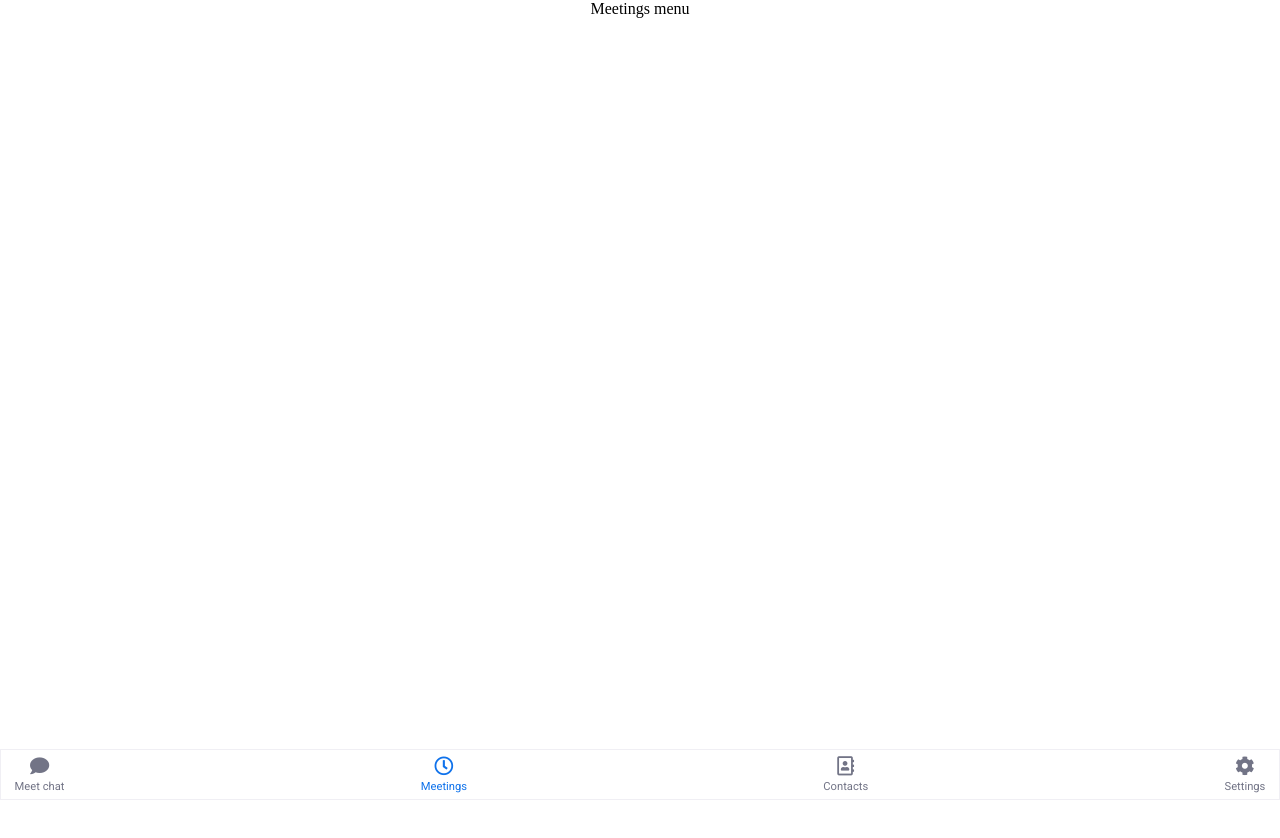
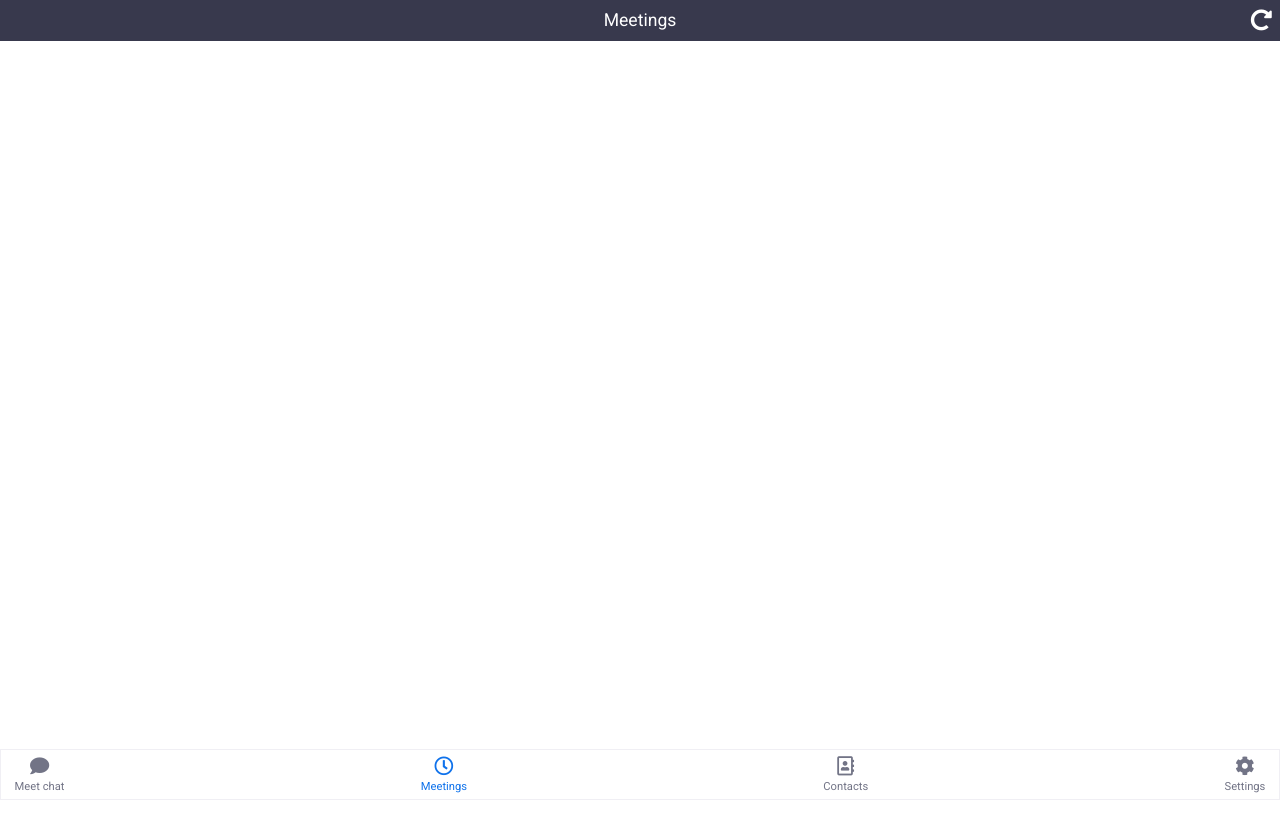
Before and after one commit to or-abdillh/zoom-clone, a Vue app: page /meetings in a window 1280 px wide. Shown: the top 838 px of the page. Built offline with nearby package versions, Linux system fonts and the light colour scheme.

Commit message:
Fix header slot style

```diff
--- a/src/components/Header.vue
+++ b/src/components/Header.vue
@@ -1,8 +1,8 @@
 <template>
    <section class="header">
-      <p>Meet & chat</p>
+      <slot name="title"></slot>
       <span>
-         <i class="far fa-edit"></i>
+         <slot name="icon"></slot>
       </span>
    </section>
 </template>
@@ -19,17 +19,21 @@
       width: 100%;
       padding: .6rem .5rem;
       background: $arsenic;
-      font-size: 1.15rem;
+      font-size: 1.1rem;
       font-family: 'Roboto', Sans-Serif;
       color: white;
       display: flex;
       align-items: center;
       justify-content: space-between;
+      flex-direction: row-reverse;
+      position: relative;
 
       p {
          text-align: center;
          display: block;
-         transform: translateX(130%);
+         position: absolute;
+         left: 50%;
+         transform: translateX(-50%);
       }
 
       span {
--- a/src/views/Home.vue
+++ b/src/views/Home.vue
@@ -1,5 +1,12 @@
 <template>
-   <Header></Header>
+   <Header>
+      <template v-slot:title>
+         <p>Meet & chat</p>
+      </template>
+      <template v-slot:icon>
+         <i class="far fa-edit"></i>
+      </template>
+   </Header>
    <MenuBar></MenuBar>
    <MainScreen></MainScreen>
 </template>
--- a/src/views/Meetings.vue
+++ b/src/views/Meetings.vue
@@ -1,3 +1,23 @@
 <template>
-   <p align="center">Meetings menu</p>
+   <Header>
+      <template v-slot:title>
+         <p>Meetings</p>
+      </template>
+      <template v-slot:icon>
+         <i class="fas fa-redo-alt"></i>
+      </template>
+   </Header>
 </template>
+
+<script>
+
+   import Header from '../components/Header.vue';
+
+   export default {
+      name: 'Meetings',
+      components: {
+         Header
+      }
+   }
+
+</script>
```
